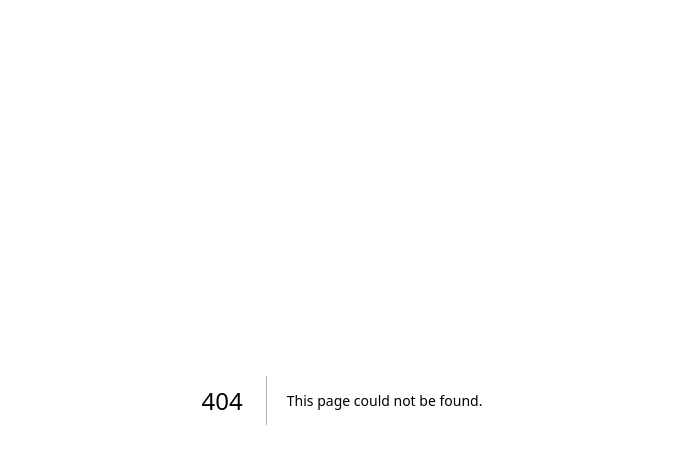
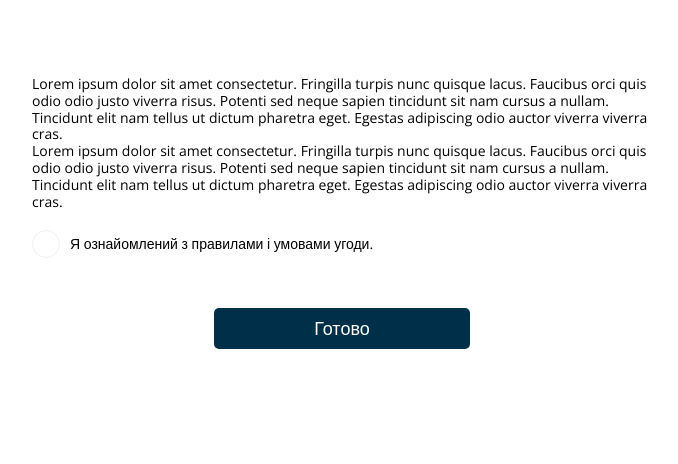
Before and after one commit to Olyazarichna/marketplace, a Next.js app: page /loginPage/termsPage in a window 1280 px wide. Before the commit this address had no page. Shown: the top 464 px of the page, without its empty margins (298-976 px from the left). Built offline with nearby package versions, Linux system fonts and the light colour scheme.

Commit message:
add termPage, change styles

```diff
--- a/src/app/addLaisurePage/components/AddActivityForm/AddActivityForm.module.scss
+++ b/src/app/addLaisurePage/components/AddActivityForm/AddActivityForm.module.scss
@@ -8,15 +8,25 @@
 }
 .heading {
   font-size: 18px;
+  margin-top: 24px;
+  margin-bottom: 16px;
+  @include mq(tablet) {
     margin-top: 36px;
     margin-bottom: 40px;
   }
+}
 .form {
+  @include mq(tablet) {
     display: flex;
     justify-content: space-between;
   }
+}
 .inputWrapper {
+  width: 100%;
+  @include mq(tablet) {
     width: 340px;
+  }
+
   @include mq(desktop) {
     width: 534px;
   }
@@ -83,34 +93,9 @@
     margin-right: 17px;
   }
 }
-.checkboxWrapper {
-  display: flex;
-  align-items: center;
-  margin-top: 20px;
-  font-size: 14px;
-}
-
-.checkbox {
-  margin-right: 10px;
-  width: 20px;
-  height: 20px;
-  background-color: transparent;
-  border-radius: 50%;
-  border: 1px solid #efefef;
-  appearance: none;
-  -webkit-appearance: none;
-  cursor: pointer;
-  @include mq(desktop) {
-    width: 28px;
-    height: 28px;
-  }
-  &:checked {
-    background-color: var(--accent-btn-cl);
-  }
-}
 
 .photoContainer {
-  width: 320px;
+  width: 288px;
   @include mq(desktop) {
     width: 528px;
   }
@@ -120,8 +105,7 @@
   border: none;
   display: grid;
   grid-template-columns: repeat(2, 1fr);
-  grid-column-gap: 16px;
-  grid-row-gap: 16px;
+  gap: 16px;
   margin: 0;
   padding: 0;
   font-size: 14px;
@@ -131,8 +115,8 @@
   display: flex;
   justify-content: center;
   align-items: center;
-  width: 160px;
-  height: 130px;
+  width: 136px;
+  height: 104px;
   border-radius: 10px;
   background-color: #efefef;
   @include mq(desktop) {
@@ -151,14 +135,31 @@
   font-size: 14px;
 }
 .chooseActivity {
+  margin-top: 24px;
+  text-align: left;
+  font-size: 14px;
+  @include mq(desktop) {
     margin-top: 60px;
     text-align: right;
-  font-size: 14px;
+  }
 }
 .chooseActivity__label {
+  display: block;
+  &:not(:first-child) {
+    margin-top: 8px;
+  }
+  @include mq(desktop) {
+    &:not(:first-child) {
+      margin-top: 0;
+    }
+    display: inline-block;
     &:not(:last-child) {
       margin-right: 8px;
+    }
+  }
+
   @include mq(desktop) {
+    &:not(:last-child) {
       margin-right: 16px;
     }
   }
@@ -190,9 +191,10 @@
   padding: 12px 60px;
   border-color: transparent;
   border-radius: 10px;
-  margin-top: 60px;
+  margin-top: 51px;
   @include mq(desktop) {
     font-size: 20px;
     padding: 16px 94px;
+    margin-top: 60px;
   }
 }
--- /dev/null
+++ b/src/app/addLaisurePage/components/AgreementRadioButton/AgreementRadioButton.jsx
@@ -0,0 +1,22 @@
+import styles from './AgreementRadioButton.module.scss';
+import { useState } from 'react';
+
+const AgreementRadioButton = () => {
+  const [isChecked, setIsChecked] = useState(false);
+  const handleClick = () => {
+    setIsChecked(!isChecked);
+  };
+
+  return (
+    <div className={styles.buttonWrapper}>
+      <button
+        type="button"
+        className={`${styles.radio} ${isChecked ? styles.checked : ''}`}
+        onClick={handleClick}
+      ></button>
+      <span className={styles.text}> Я ознайомлений з правилами і умовами угоди.</span>
+    </div>
+  );
+};
+
+export default AgreementRadioButton;
--- /dev/null
+++ b/src/app/addLaisurePage/components/AgreementRadioButton/AgreementRadioButton.module.scss
@@ -0,0 +1,36 @@
+@import '../../../../scss/utils/mixin';
+
+.buttonWrapper {
+  display: flex;
+  align-items: center;
+  margin-top: 20px;
+}
+
+.radio {
+  margin-right: 10px;
+  width: 20px;
+  height: 20px;
+  background-color: transparent;
+  border-radius: 50%;
+  border: 1px solid #efefef;
+  @include mq(desktop) {
+    width: 28px;
+    height: 28px;
+  }
+  &:hover,
+  &:focus {
+    cursor: pointer;
+  }
+}
+.text {
+  font-size: 14px;
+}
+.checked {
+  border-color: #efefef;
+  color: var(--accent-btn-cl);
+  background-color: var(--accent-btn-cl);
+  &:hover,
+  &:focus {
+    cursor: pointer;
+  }
+}
--- a/src/app/components/Header/Header.jsx
+++ b/src/app/components/Header/Header.jsx
@@ -8,7 +8,7 @@ import SearchForm from '../SearchForm/SearchForm';
 
 const Header = ({ city, openCityModal }) => {
   const [showCategory, setShowCategory] = useState(false);
-  const [token, setToken] = useState(
+  const [token, setToken] = useState(()=>
     typeof localStorage !== 'undefined' ? localStorage.getItem('authToken') || '' : ''
   );
   const [showLogoutConfirmationModal, setShowLogoutConfirmationModal] = useState(false);
--- a/src/app/logInPage/components/FormWrapper/FormWrapper.jsx
+++ b/src/app/logInPage/components/FormWrapper/FormWrapper.jsx
@@ -35,7 +35,7 @@ const FormWrapper = () => {
         {activeButton === 'register' && <RegisterForm />}
         <span className={styles.info}>
           Під час входу, ви погоджуєтесь з &nbsp;
-          <Link href="" className={styles.info__accent}>
+          <Link href="loginPage/termsPage" className={styles.info__accent}>
             умовами користування
           </Link>
         </span>
--- /dev/null
+++ b/src/app/loginPage/termsPage/components/TermsAndConditions/TermsAndConditions.jsx
@@ -0,0 +1,25 @@
+'use client';
+import styles from './TermsAndConditions.module.scss';
+import AgreementRadioButton from '../../../../addLaisurePage/components/AgreementRadioButton/AgreementRadioButton';
+
+const TermsAndConditions = () => {
+  return (
+    <section className={`${'container'} ${styles.termWrapper}`}>
+      <p className={styles.text}>
+        Lorem ipsum dolor sit amet consectetur. Fringilla turpis nunc quisque lacus. Faucibus orci
+        quis odio odio justo viverra risus. Potenti sed neque sapien tincidunt sit nam cursus a
+        nullam. Tincidunt elit nam tellus ut dictum pharetra eget. Egestas adipiscing odio auctor
+        viverra viverra cras.
+        <br />
+        Lorem ipsum dolor sit amet consectetur. Fringilla turpis nunc quisque lacus. Faucibus orci
+        quis odio odio justo viverra risus. Potenti sed neque sapien tincidunt sit nam cursus a
+        nullam. Tincidunt elit nam tellus ut dictum pharetra eget. Egestas adipiscing odio auctor
+        viverra viverra cras.
+      </p>
+      <AgreementRadioButton />
+      <button className={styles.btnReady}>Готово</button>
+    </section>
+  );
+};
+
+export default TermsAndConditions;
--- /dev/null
+++ b/src/app/loginPage/termsPage/components/TermsAndConditions/TermsAndConditions.module.scss
@@ -0,0 +1,44 @@
+@import '../../../../../scss/utils/mixin';
+.termWrapper {
+  padding-top: 76px;
+  padding-bottom: 29px;
+  @include mq(tablet) {
+    width: 700px;
+  }
+}
+.text {
+  font-size: 14px;
+  line-height: 1.2;
+}
+.label {
+  display: inline-block;
+  font-size: 13px;
+  margin-top: 22px;
+}
+.input {
+  margin-right: 10px;
+}
+.btnReady {
+  display: block;
+  text-align: center;
+  width: 100%;
+  padding: 8px 0;
+  font-size: 18px;
+  border-radius: 5px;
+  border-color: transparent;
+  color: #ffffff;
+  transition: all 300ms ease-in-out;
+  margin-top: 24px;
+  background-color: var(--form-btn-bg);
+  @include mq(tablet) {
+    width: 256px;
+    margin: 50px auto;
+  }
+  &:hover,
+  &:focus {
+    cursor: pointer;
+    background-color: var(--accent-btn-cl);
+    color: #000000;
+    box-shadow: 0 4px 4px 0 rgba(0, 0, 0, 0.25);
+  }
+}
--- /dev/null
+++ b/src/app/loginPage/termsPage/page.js
@@ -0,0 +1,9 @@
+import TermsAndConditions from './components/TermsAndConditions/TermsAndConditions';
+
+const TermsPage = () => {
+  return (
+      <TermsAndConditions />
+  );
+};
+
+export default TermsPage;
```
Also changed, not shown: src/app/addLaisurePage/components/AddActivityForm/AddActivityForm.jsx (+4 -9 lines), src/app/addLaisurePage/page.js (+4 -3 lines). Lines whose indentation alone changed are shown as unchanged.
